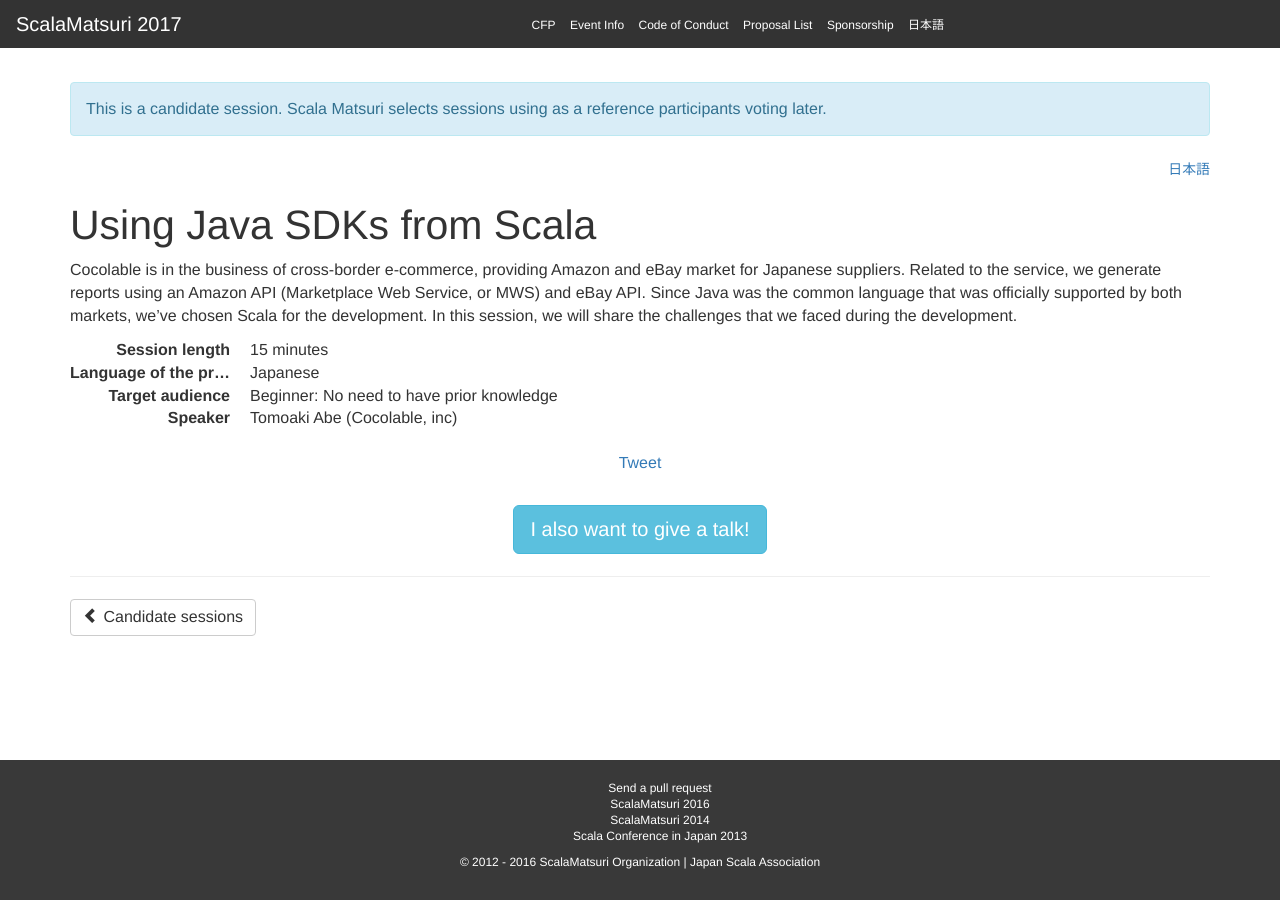
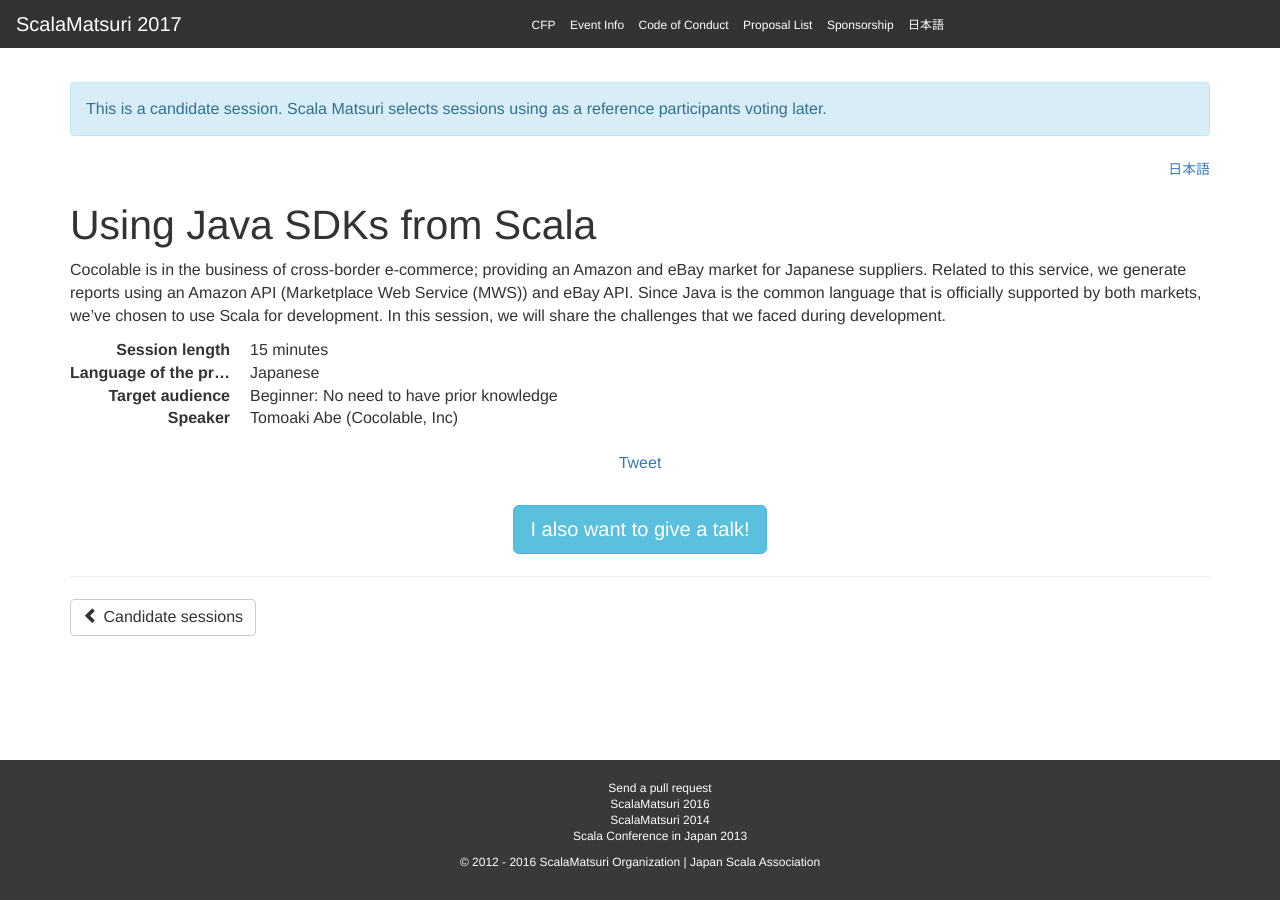
Before and after one commit to scalajp/2017.scalamatsuri.org, a Jekyll site: the page built from _candidates_en/TomoakiAbe_1.md, in a window 1280 px wide. Built offline with Jekyll 4.4.1, drawn with Linux system fonts in a browser that asks for light colours; nearby versions of some CDN libraries; comment, search, counter and statistics services are not loaded.

Commit message:
Update TomoakiAbe_1.md

```diff
--- a/_candidates_en/TomoakiAbe_1.md
+++ b/_candidates_en/TomoakiAbe_1.md
@@ -4,12 +4,12 @@ title: "Using Java SDKs from Scala"
 length: 15
 audience: Beginner
 language: Japanese
-organization: "Cocolable, inc"
+organization: "Cocolable, Inc"
 tags:
   - Intro to Scala
   - Others
 ---
-Cocolable is in the business of cross-border e-commerce, providing Amazon and eBay market for Japanese suppliers.
-Related to the service, we generate reports using an Amazon API (Marketplace Web Service, or MWS) and eBay API.
-Since Java was the common language that was officially supported by both markets, we've chosen Scala for the development.
-In this session, we will share the challenges that we faced during the development.
+Cocolable is in the business of cross-border e-commerce; providing an Amazon and eBay market for Japanese suppliers.
+Related to this service, we generate reports using an Amazon API (Marketplace Web Service (MWS)) and eBay API.
+Since Java is the common language that is officially supported by both markets, we've chosen to use Scala for development.
+In this session, we will share the challenges that we faced during development.
```
